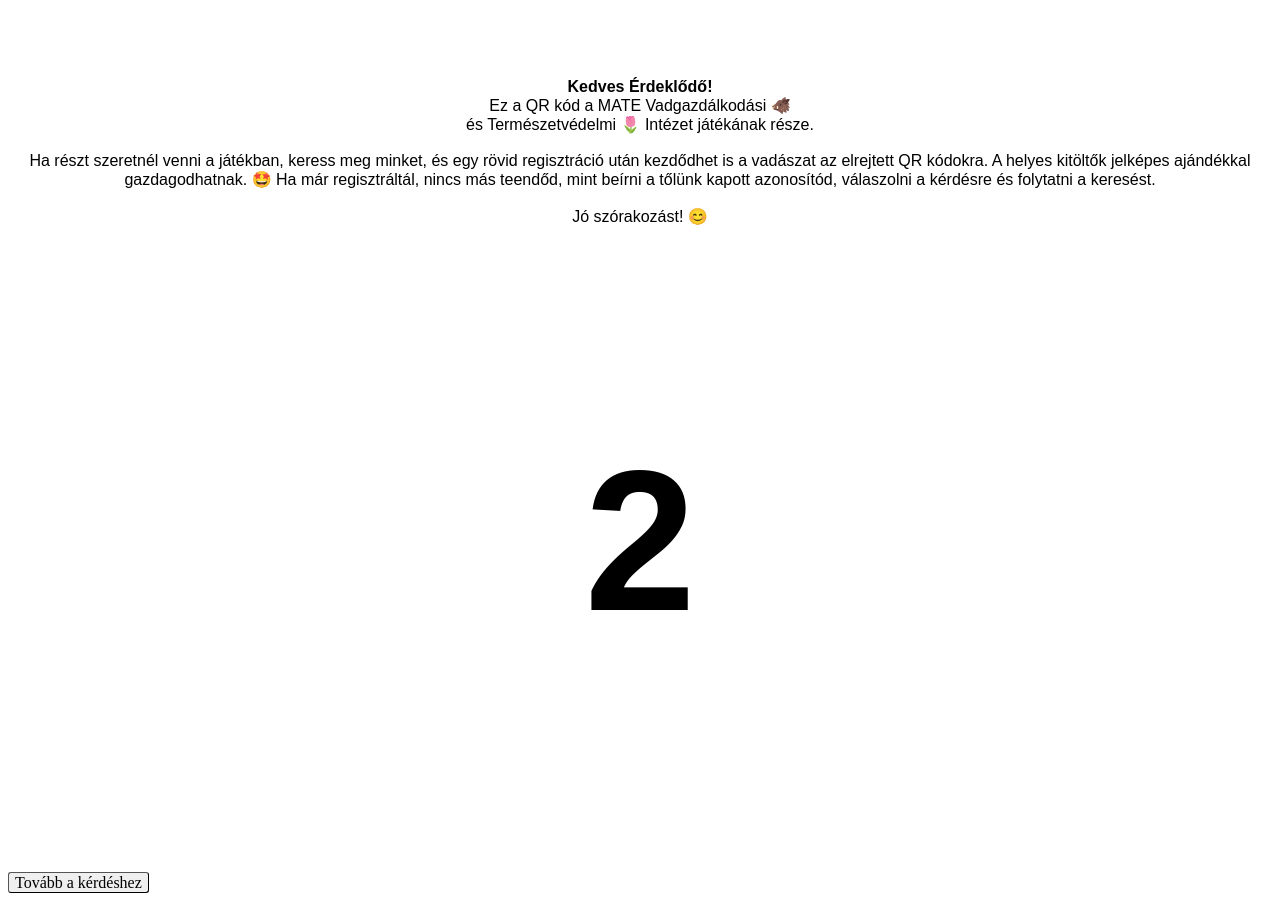
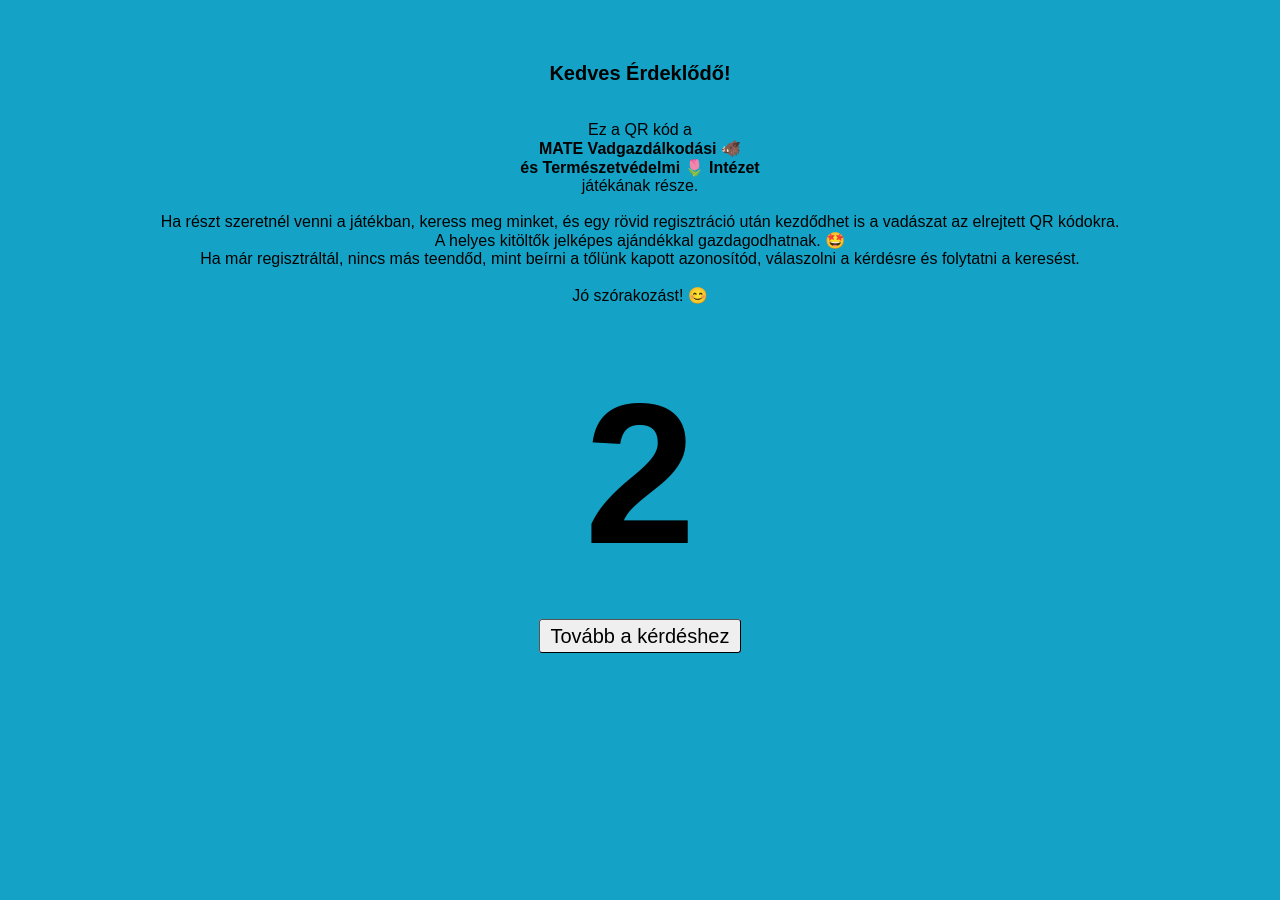
Before and after one commit to TVBTGeorgikon/KAN2RHE, a plain HTML site: page index.html in a window 1280 px wide. After the commit the page ends 800 px from the top, so only its background shows below. Drawn offline with Linux system fonts and the light colour scheme.

Commit message:
Update index.html

```diff
--- a/index.html
+++ b/index.html
@@ -3,11 +3,21 @@
 <head><title>2-es pont</title>
 <style type="text/css">
 p {
-font-family: Arial
+font-family: Arial;
+margin:0;
+}
+div.cim{
+    align: center;
+    margin: auto;
+    width:90%;
+}
+div.lnk{
+  text-align: center;
 }
   a.button {
-    align="center";
-    padding: 1px 6px;
+    font-size: 20px;
+    font-family: Arial;
+    padding: 5px 10px;
     border: 1px outset buttonborder;
     border-radius: 3px;
     color: buttontext;
@@ -16,17 +26,15 @@
 }
 </style>
 </head>
-<body bgcolor="#FFFFFF">
+<body bgcolor="#14A3C7">
 <br>
 <br>
 <br>
-<div class="cim"><p align="center" style="font-size:16px"><b>Kedves Érdeklődő!</b><br>
-Ez a QR kód a MATE Vadgazdálkodási 🐗 <br>és Természetvédelmi 🌷 Intézet játékának része. <br><br>Ha részt szeretnél venni a játékban, keress meg minket, és egy rövid regisztráció után kezdődhet is a vadászat az elrejtett QR kódokra. A helyes kitöltők jelképes ajándékkal gazdagodhatnak. 🤩
+<div class="cim"><p align="center" style="font-size:20px"><b>Kedves Érdeklődő!</b></p><br><br>
+<p align="center">Ez a QR kód a <br><b> MATE Vadgazdálkodási 🐗 <br> és Természetvédelmi 🌷 Intézet </b><br>játékának része. <br><br>Ha részt szeretnél venni a játékban, keress meg minket, és egy rövid regisztráció után kezdődhet is a vadászat az elrejtett QR kódokra. <br>A helyes kitöltők jelképes ajándékkal gazdagodhatnak. 🤩<br>
 Ha már regisztráltál, nincs más teendőd, mint beírni a tőlünk kapott azonosítód, válaszolni a kérdésre és folytatni a keresést.<br><br>
-Jó szórakozást! 😊</p></div>
-<p align="center" style="font-size:200px"><b>2</b></p>
-    <br>
-<a align="center" href="https://google.com" class="button">Tovább a kérdéshez</a>
-
+Jó szórakozást! 😊</p></div><br><br><br>
+<p align="center" style="font-size:200px"><b>2</b></p><br><br>
+<div class="lnk"><a href="https://google.com" class="button">Tovább a kérdéshez</a></div>
 </body>
 </html>
```
